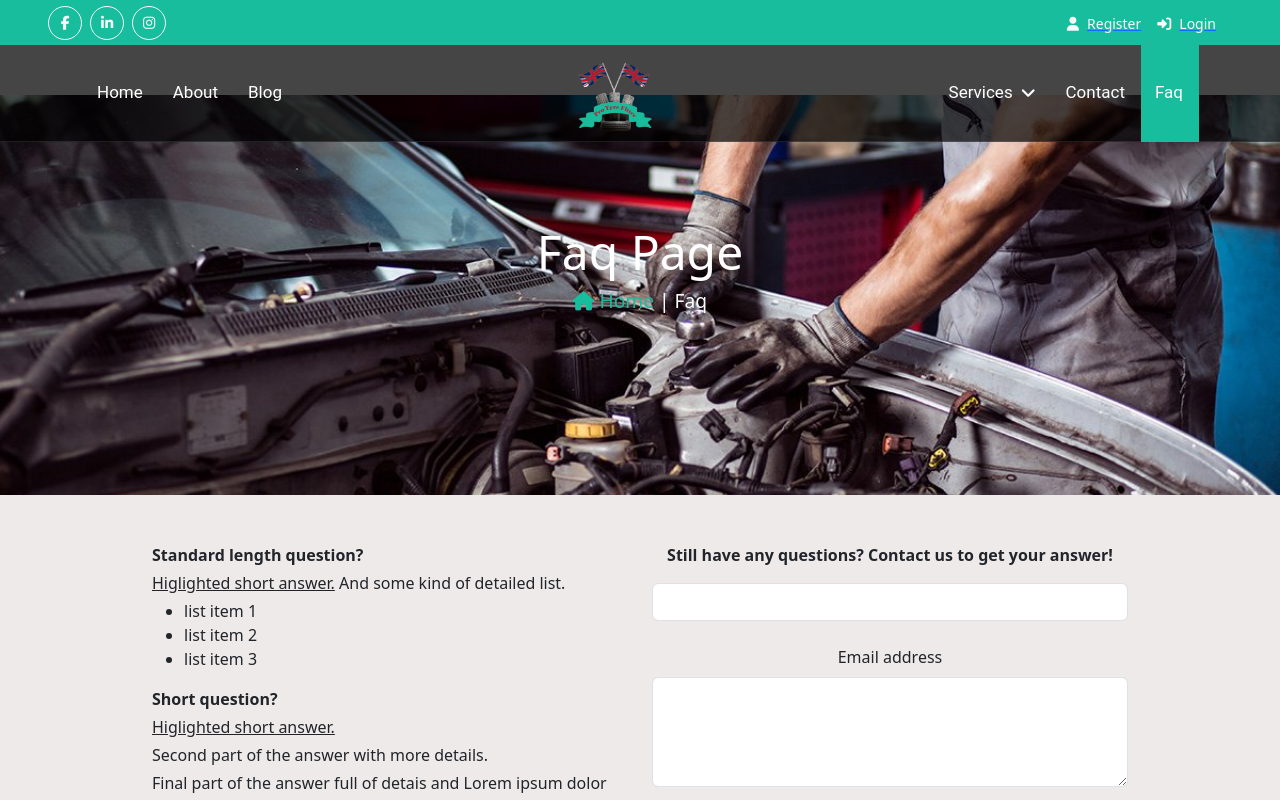
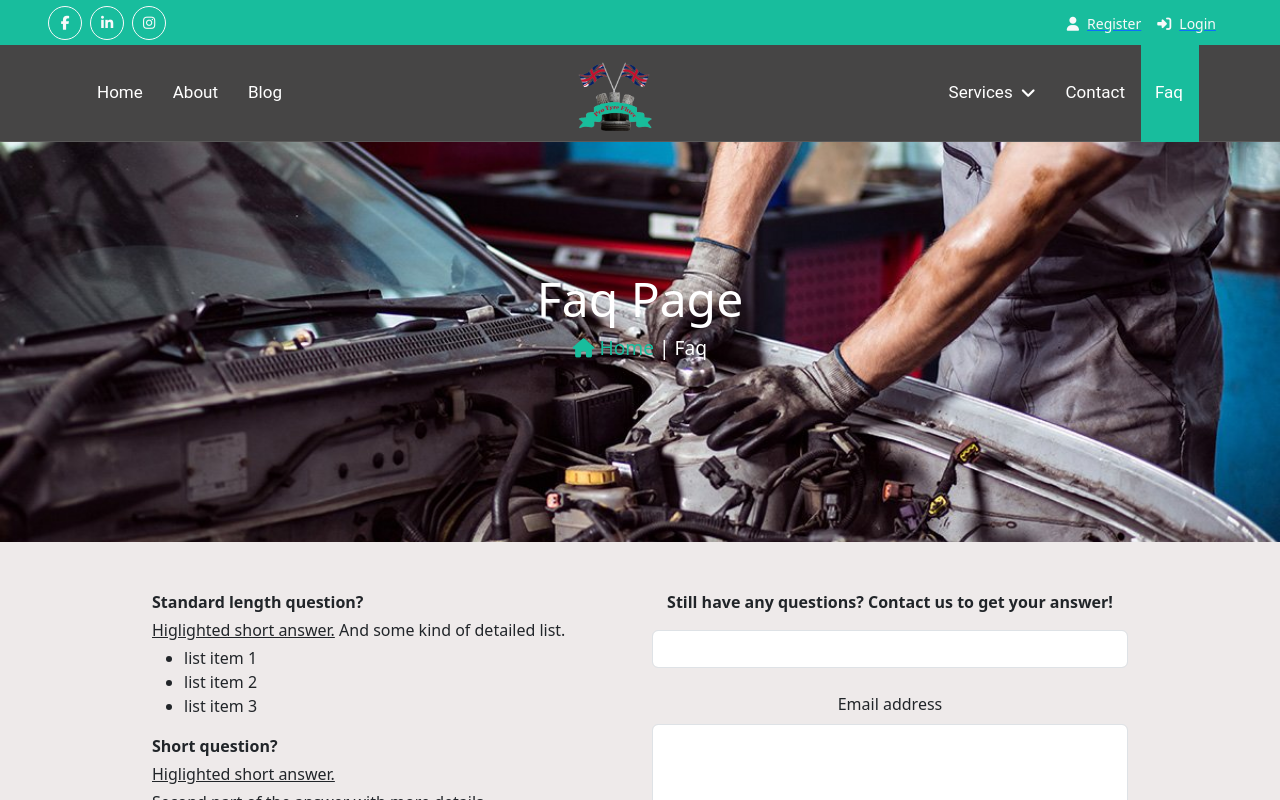
Before and after one commit to Mehwishmushtaq/MrTyreFitter, a React (Vite) app: page /faqs in a window 1280 px wide. Shown: the top 800 px of the page. Built offline with nearby package versions, Linux system fonts and the light colour scheme.

Commit message:
Update style.css

```diff
--- a/src/assets/css/style.css
+++ b/src/assets/css/style.css
@@ -143,7 +143,7 @@ body{
 }
 
 .hero__section{
-    margin-top: 157px !important;
+    margin-top: 142px !important;
 }
 
 @media (max-width: 991px){
@@ -666,7 +666,7 @@ body{
   }
 
   .headerStyle{
-    margin-top: 95px;
+    margin-top: 142px;
     background-image: url('/images/banner.jpg');
     background-size: cover;
     background-position: center;
@@ -679,7 +679,7 @@ body{
   }
 
   .bannerStyle{
-    margin-top: 95px;
+    margin-top: 142px;
     background-image: url('/images/banner.jpg');
     background-size: cover;
     background-position: center;
```
